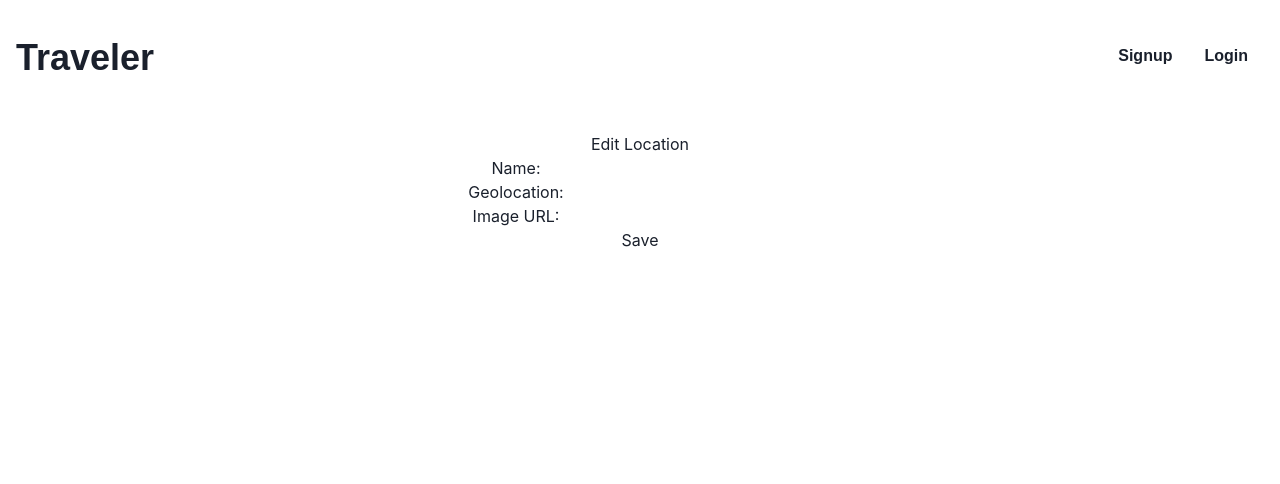
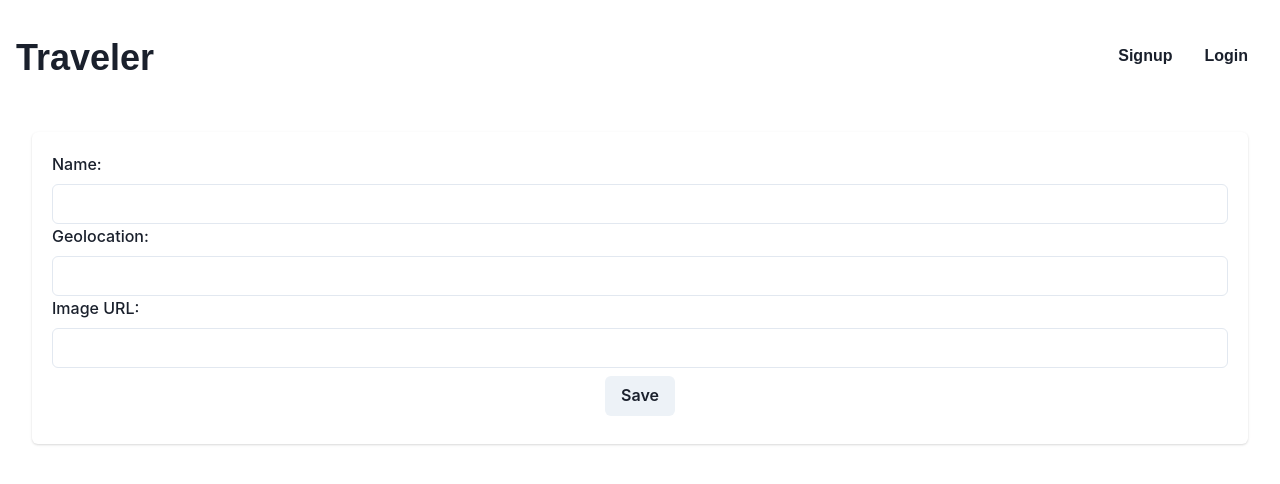
Before and after one commit to Shagomir/travel-log-app, a React (Vite) app in the folder client/: page /edit/1 in a window 1280 px wide. Shown: the top 484 px of the page. Built offline with nearby package versions, Linux system fonts and the light colour scheme; no server answers.

Commit message:
trying to render drawers in ListDetail.jsx

```diff
--- a/client/src/components/EditForm/index.jsx
+++ b/client/src/components/EditForm/index.jsx
@@ -2,6 +2,21 @@ import React, { useState } from "react";
 import { useMutation } from "@apollo/client";
 import { useParams } from "react-router-dom";
 import { UPDATE_LOCATION } from "../../utils/mutations";
+import {
+  AbsoluteCenter,
+  Button,
+  ButtonGroup,
+  Card,
+  CardBody,
+  FormControl,
+  FormLabel,
+  FormErrorMessage,
+  FormHelperText,
+  Heading,
+  Image,
+  Input,
+  Stack,
+} from '@chakra-ui/react';
 
 const EditForm = ({ location }) => {
   //   console.log("passed location", location);
@@ -62,43 +77,43 @@ const EditForm = ({ location }) => {
   };
 
   return (
-    <div>
-      <h4>Edit Location</h4>
+    <Card mt="4">
+      <CardBody>
           <form onSubmit={handleSubmit}>
-        <label>
-          Name:
-          <input
+          <FormControl className="flex-row space-between my-2">
+            <FormLabel htmlFor="idea">Name:</FormLabel>
+            <Input
               type="text"
               name="locationText"
               defaultValue={location.locationText}
               onChange={handleChange}
             />
-        </label>
-        <br />
-
-        <label>
-          Geolocation:
-          <input
+          </FormControl>
+          <FormControl className="flex-row space-between my-2">
+            <FormLabel htmlFor="idea">Geolocation:</FormLabel>
+            <Input
               type="text"
               name="geolocation"
               defaultValue={location.geolocation}
               onChange={handleChange}
             />
-        </label>
-        <br />
-        <label>
-          Image URL:
-          <input
+          </FormControl>
+          <FormControl className="flex-row space-between my-2">
+            <FormLabel htmlFor="idea">Image URL:</FormLabel>
+            <Input
               type="text"
               name="imageURL"
               defaultValue={location.imageURL}
               onChange={handleChange}
             />
-        </label>
-        <br />
-        <button type="submit">Save</button>
+          </FormControl>
+          <Button type="submit" mt="2" mb="2">
+            Save
+          </Button>
         </form>
-    </div>
+        {error && <div>Something went wrong...</div>}
+      </CardBody>
+    </Card >
   );
 };
 
--- a/client/src/pages/ListDetail.jsx
+++ b/client/src/pages/ListDetail.jsx
@@ -19,7 +19,9 @@ import {
 import EditForm from "../components/EditForm";
 
 const ListDetail = () => {
-  const { isOpen, onOpen, onClose } = useDisclosure();
+  const { isOpenEdit, onOpenEdit, onCloseEdit } = useDisclosure();
+  const { isOpenAddIdea, onOpenAddIdea, onCloseAddIdea } = useDisclosure();
+
   const { id } = useParams();
   console.log(id);
   //   The useQuery hook allows us to make a query request to the server, and it automatically fetches the data and loading state for us.
@@ -50,9 +52,32 @@ const ListDetail = () => {
           {location.imageURL && (
             <img src={location.imageURL} alt="Location Image" />
           )}
-          <Button className="location-edit" onClick={handleEdit}>
+          <Button className="location-edit" onClick={() => { handleEdit(); onOpenEdit(); }}>
             Edit Location
           </Button>
+          <Drawer
+            isOpen={isOpenEdit || isOpenAddIdea}
+            placement='right'
+            onClose={() => {
+              if (isOpenEdit) {
+                onCloseEdit();
+              } else if (isOpenAddIdea) {
+                onCloseAddIdea();
+              }
+            }}
+          >
+            <DrawerOverlay />
+            <DrawerContent>
+              <DrawerCloseButton />
+              <DrawerHeader borderBottomWidth='1px'>
+                {isOpenEdit ? 'Edit Location' : 'Add an Idea'}
+              </DrawerHeader>
+              <DrawerBody>
+                {isOpenEdit ? (<EditForm location={location} />) : (<IdeaForm locationId={location._id} user={location.locationAuthor} />)}
+              </DrawerBody>
+            </DrawerContent>
+          </Drawer>
+
           <Button className="location-delete" onClick={handleDelete}>
             Delete Location
           </Button>
@@ -72,9 +97,9 @@ const ListDetail = () => {
             )}
           </ul>
         </div>
-        <div>
-          <Button onClick={onOpen}>Add an Idea</Button>
-          <Drawer isOpen={isOpen} placement="right" onClose={onClose}>
+        <Button onClick={onOpenAddIdea}>Add an Idea</Button>
+        {/* <div>
+          <Drawer isOpen={isOpenAddIdea} placement="right" onClose={onCloseAddIdea}>
             <DrawerOverlay />
             <DrawerContent>
               <DrawerCloseButton />
@@ -87,7 +112,7 @@ const ListDetail = () => {
               </div>
             </DrawerContent>
           </Drawer>
-        </div>
+        </div> */}
 
         <EditForm location={location} />
       </>
```
Lines whose indentation alone changed are shown as unchanged.
